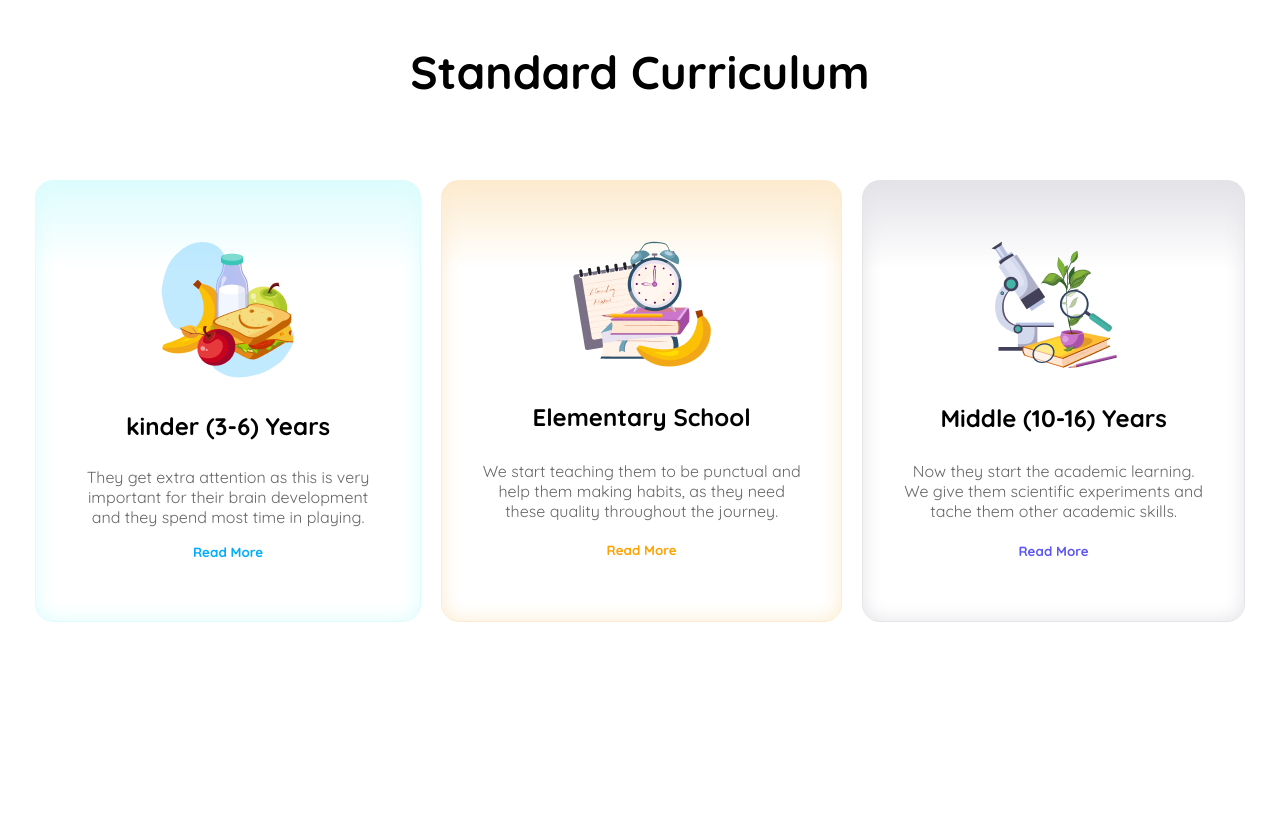
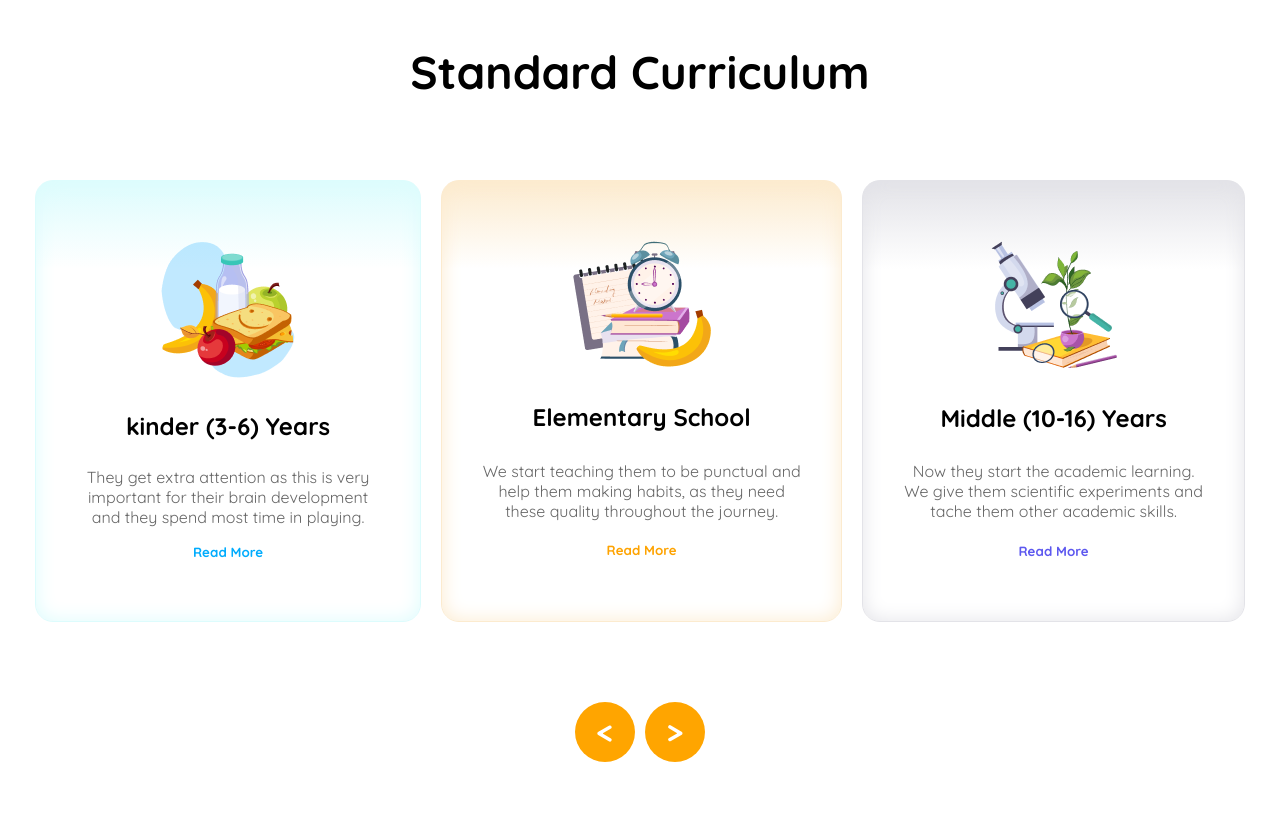
Before and after one commit to fabiha23/assignment2, a plain HTML site: page index.html in a window 1280 px wide. Shown: the part 732-1557 px from the top of the page. Before the commit the page ends 1434 px from the top, so only its background shows below. Drawn offline with Linux system fonts and the light colour scheme.

Commit message:
added special thing and responcive done

```diff
--- a/index.html
+++ b/index.html
@@ -57,6 +57,13 @@
         </div>
         </div>
 
+        <div class="display-flex spcl">
+            <div class="special">
+                <
+            </div>
+            <div class="special">
+                >
+            </div>
         </div>
     </main>
     <footer>
--- a/styles/assignment2.css
+++ b/styles/assignment2.css
@@ -143,7 +143,22 @@
     background: linear-gradient(to bottom,#e3e3e8, white 20%);
     box-shadow: inset 0 0 20px #e3e3e8;
   }
-
+  .spcl{
+    gap: 10px;
+    justify-content: center;
+  }
+  .special{
+    background-color: orange;
+    width: 60px;
+    height: 60px;
+    text-align: center;
+    align-content: center;
+    border-radius: 30px;
+    color: white;
+    font-size: 2rem;
+    font-weight: bold;
+    margin-bottom: 60px;
+  }
 
 
   @media screen and (max-width:576px) {
@@ -181,6 +196,9 @@
       margin-left: 10px;
       margin-right: 10px;
     }
+    .spcl{
+      display: none;
+    }
 
 
   }
```
